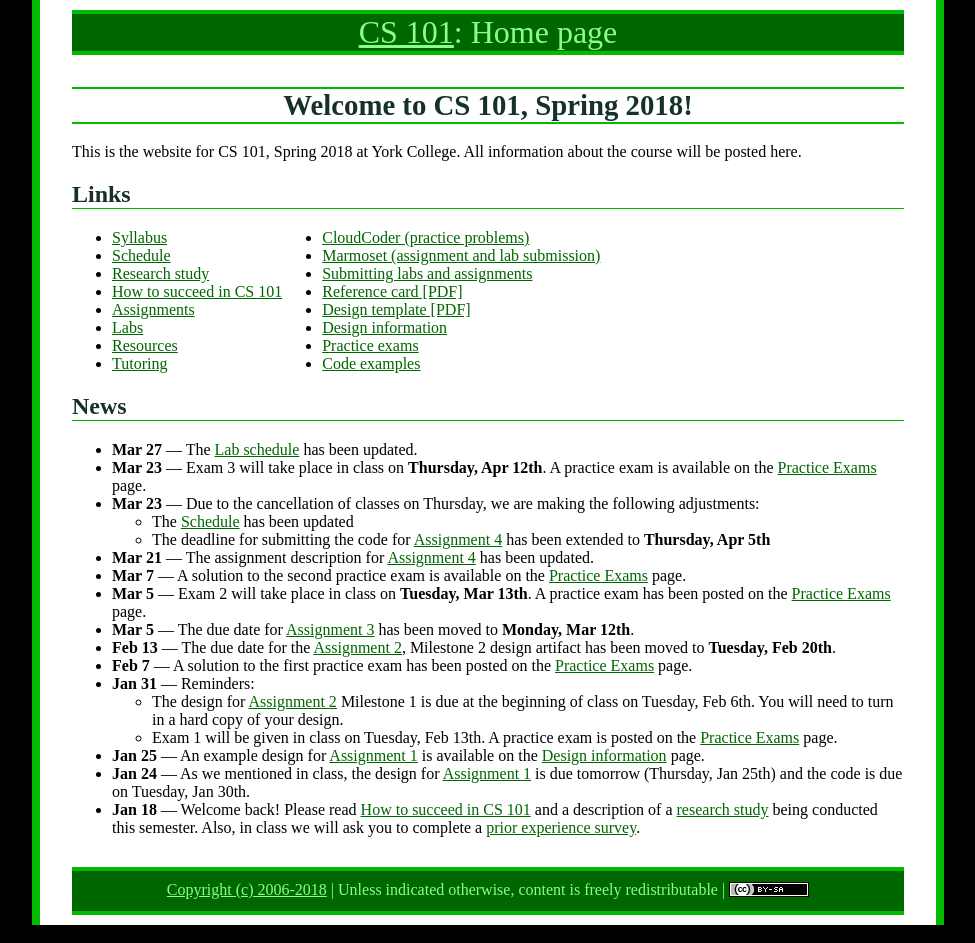
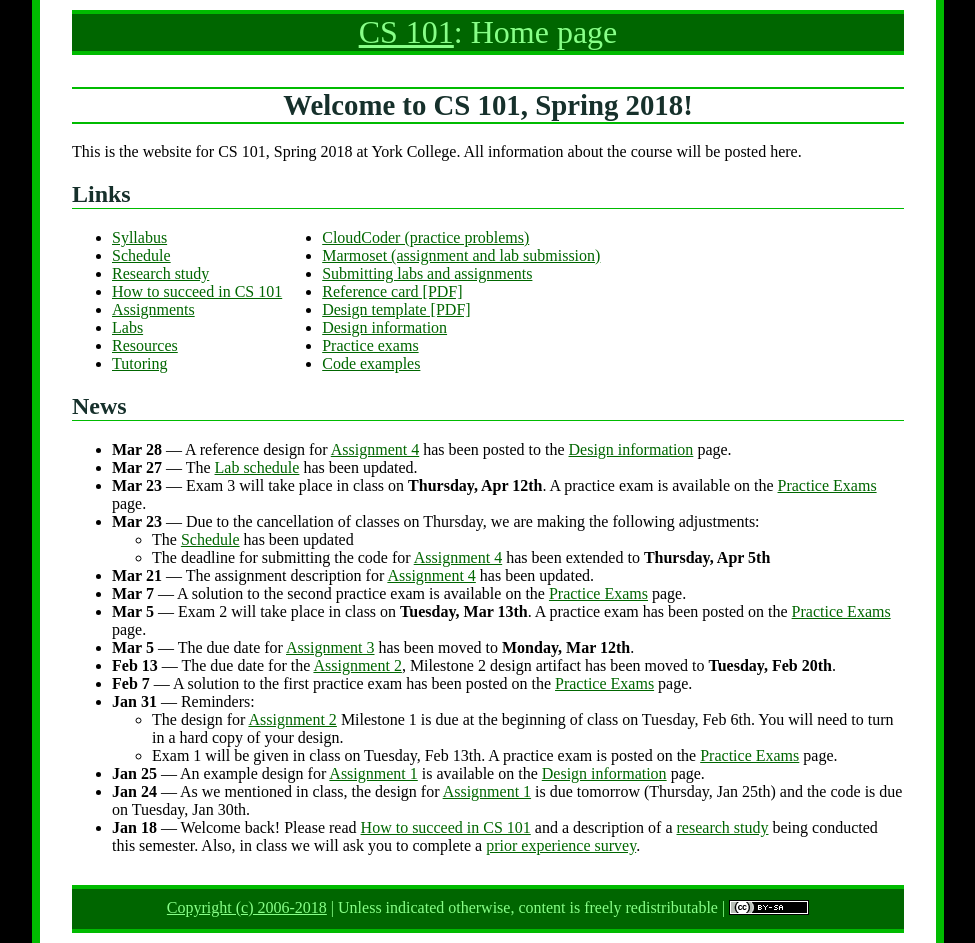
Before and after one commit to ycpcs/cs101-spring2018, a Jekyll site: the page built from index.md, in a window 1280 px wide. Shown: the whole page, without its empty margins (152-1127 px from the left). Built offline with Jekyll 4.4.1, drawn with Linux system fonts in a browser that asks for light colours.

Commit message:
reference design for assignment 4

```diff
--- a/index.md
+++ b/index.md
@@ -39,6 +39,7 @@ All information about the course will be posted here.
 
 ## News
 
+* **Mar 28** &mdash; A reference design for [Assignment 4](assign/assign04.html) has been posted to the [Design information](design/index.html) page.
 * **Mar 27** &mdash; The [Lab schedule](labs/index.html) has been updated.
 * **Mar 23** &mdash; Exam 3 will take place in class on **Thursday, Apr 12th**.  A practice exam is available on the [Practice Exams](practice/index.html) page.
 * **Mar 23** &mdash; Due to the cancellation of classes on Thursday, we are making the following adjustments:
```
Also changed, not shown: design/index.md (+1 -0 lines), 2 other files.
